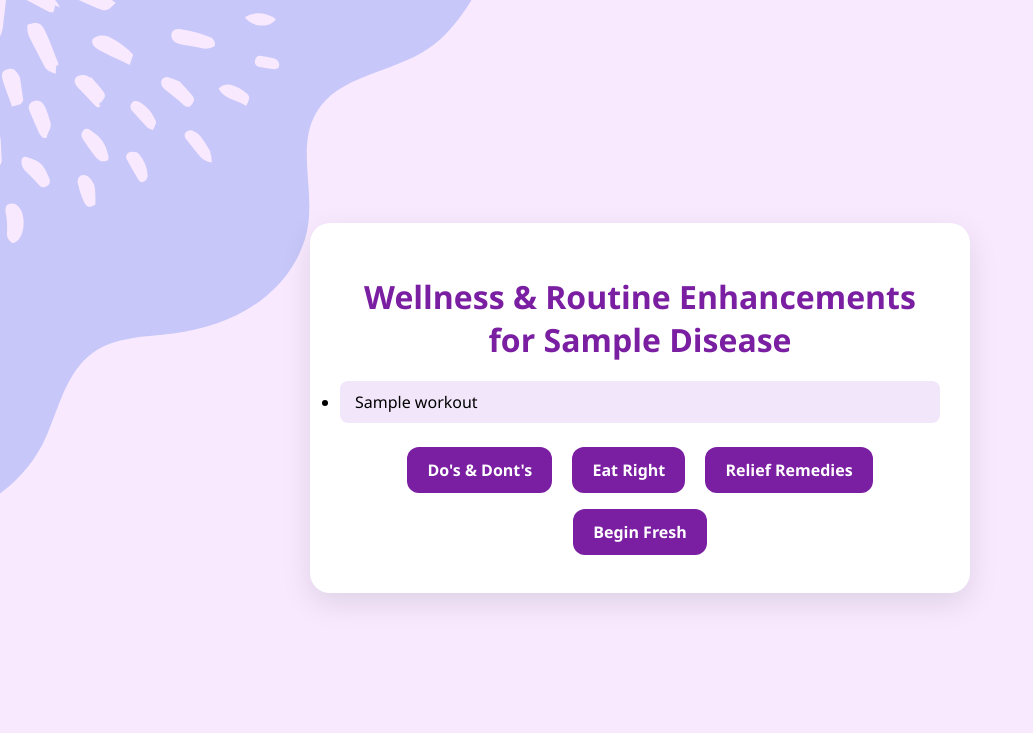
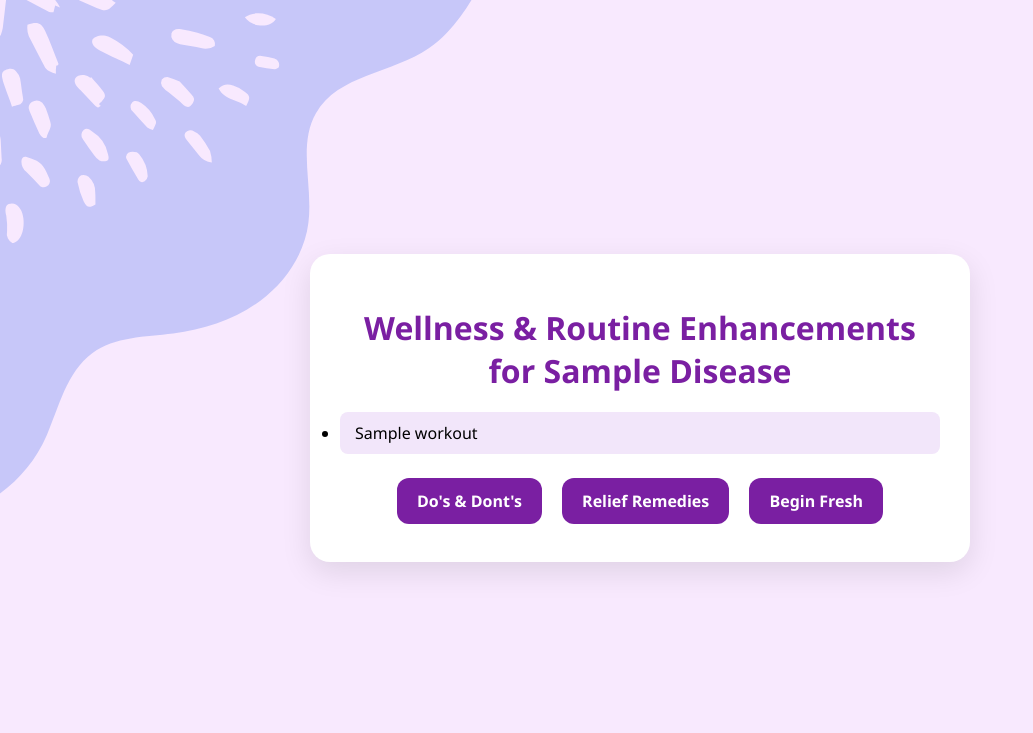
Before and after one commit to ayanna14/Healix-medico, a Flask app: template templates/workout.html in a window 1280 px wide. Shown: the top 733 px of the page, without its empty margins (0-1033 px from the left). Run offline with Flask 3, Linux system fonts and the light colour scheme; the template is opened without the code that fills it: most values are stand-ins (such as "Sample title", 1, 10 or a date in 2020); parts of the project's set-up code (start-up, migrations or seed data) failed here and were passed over.

Commit message:
workout.html

```diff
--- a/templates/workout.html
+++ b/templates/workout.html
@@ -62,7 +62,6 @@
 
         <div class="buttons">
             <a href="{{ url_for('make_precautions', disease=disease) }}">Do's & Dont's</a>
-            <a href="{{ url_for('make_diet', disease=disease) }}">Eat Right</a>
             <a href="{{ url_for('show_medications', disease=disease) }}">Relief Remedies</a>
             <a href="{{ url_for('symptom_form') }}">Begin Fresh</a>
         </div>
```
